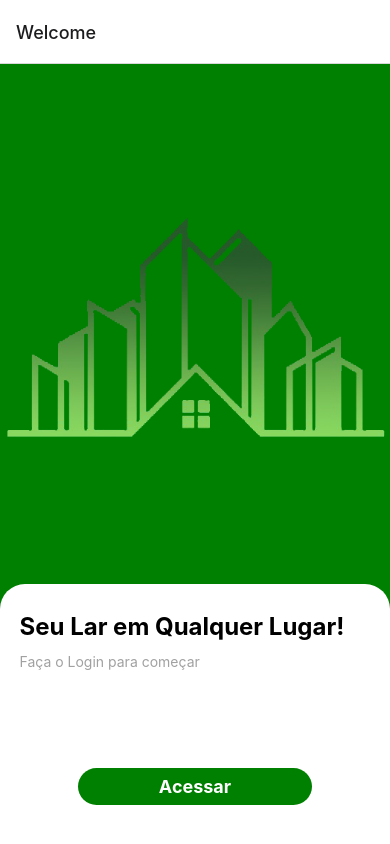
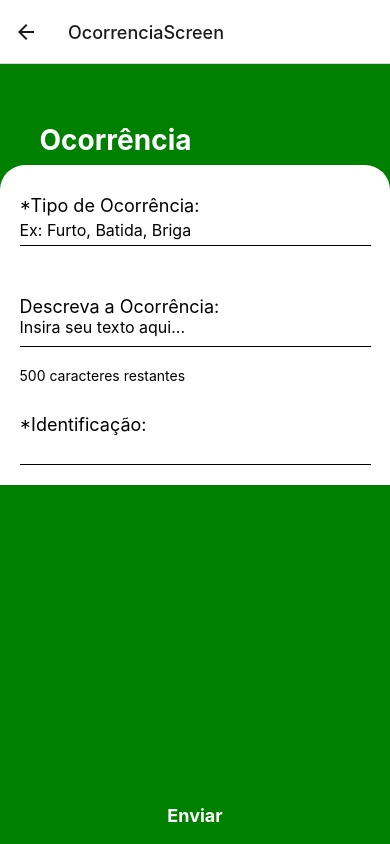
Before and after one commit to WesleyEstevam/mobile-condominium, a React Native app: screen /OcorrenciaScreen in a window 390 px wide. Built offline with nearby package versions, Linux system fonts and the light colour scheme.

Commit message:
OcorrenciaScreen Complete 100%

```diff
--- a/src/pages/Morador/Telas/OcorrenciaScreen/index.js
+++ b/src/pages/Morador/Telas/OcorrenciaScreen/index.js
@@ -0,0 +1,104 @@
+import React, { useState } from "react";
+import {
+  View,
+  Text,
+  TextInput,
+  TouchableOpacity,
+  Alert,
+  KeyboardAvoidingView,
+  ScrollView,
+  Platform,
+} from "react-native";
+import { useNavigation } from "@react-navigation/native";
+import * as Animatable from "react-native-animatable";
+import styles from "../ConvidarScreen/style";
+
+export default function OcorrenciaScreen() {
+  const navigation = useNavigation();
+  const [tipoOcorrencia, setTipoOcorrencia] = useState("");
+  const [descricaoOcorrencia, setDescricaoOcorrencia] = useState("");
+  const [identificacao, setIdentificacao] = useState("");
+
+  const [tipoOcorrenciaExampleVisible, setTipoOcorrenciaExampleVisible] =
+    useState(true);
+
+  const handleSave = () => {
+    if (!tipoOcorrencia || !descricaoOcorrencia || !identificacao) {
+      Alert.alert("Preencha todos os campos corretamente");
+      return;
+    }
+
+    console.log("Tipo de Ocorrência:", tipoOcorrencia);
+    console.log("Descrição da Ocorrência:", descricaoOcorrencia);
+    console.log("Identificação:", identificacao);
+  };
+
+  return (
+    <KeyboardAvoidingView
+      behavior={Platform.OS === "ios" ? "padding" : "height"}
+      style={styles.container}
+    >
+      <ScrollView contentContainerStyle={styles.scrollContainer}>
+        <Animatable.View
+          animation="fadeInLeft"
+          delay={600}
+          style={styles.containerHeader}
+        >
+          <Text style={styles.message}>Ocorrência</Text>
+        </Animatable.View>
+
+        <View style={styles.containerForm}>
+          <View style={styles.inputContainer}>
+            <Text style={styles.label}>*Tipo de Ocorrência:</Text>
+            <View style={styles.inputWrapper}>
+              <TextInput
+                style={styles.input}
+                value={tipoOcorrencia}
+                onChangeText={(text) => setTipoOcorrencia(text)}
+                onFocus={() => setTipoOcorrenciaExampleVisible(false)}
+                onBlur={() => setTipoOcorrenciaExampleVisible(true)}
+                placeholder={
+                  tipoOcorrenciaExampleVisible ? "Ex: Furto, Batida, Briga" : ""
+                }
+              />
+            </View>
+          </View>
+
+          <View style={[styles.inputContainer, styles.textAreaContainer]}>
+            <Text style={styles.label}>Descreva a Ocorrência:</Text>
+            <View style={[styles.inputWrapper, styles.textAreaWrapper]}>
+              <TextInput
+                style={[styles.input, styles.textArea]}
+                value={descricaoOcorrencia}
+                onChangeText={(text) => setDescricaoOcorrencia(text)}
+                multiline
+                maxLength={500}
+                placeholder="Insira seu texto aqui..."
+              />
+              <Text style={styles.characterCount}>
+                {500 - descricaoOcorrencia.length} caracteres restantes
+              </Text>
+            </View>
+          </View>
+
+          <View style={styles.inputContainer}>
+            <Text style={styles.label}>*Identificação:</Text>
+            <View style={styles.inputWrapper}>
+              <TextInput
+                style={styles.input}
+                value={identificacao}
+                onChangeText={(text) => setIdentificacao(text)}
+                onFocus={() => setTipoOcorrenciaExampleVisible(false)}
+                onBlur={() => setTipoOcorrenciaExampleVisible(true)}
+              />
+            </View>
+          </View>
+        </View>
+      </ScrollView>
+
+      <TouchableOpacity style={styles.button} onPress={handleSave}>
+        <Text style={styles.buttonText}>Enviar</Text>
+      </TouchableOpacity>
+    </KeyboardAvoidingView>
+  );
+}
--- a/src/pages/Morador/index.js
+++ b/src/pages/Morador/index.js
@@ -33,7 +33,7 @@ export default function MoradorScreen() {
 
         <TouchableOpacity
           style={styles.bottomButton}
-          onPress={() => handleNavigation("Alerta")}
+          onPress={() => handleNavigation("OcorrenciaScreen")}
         >
           <Icon name="warning" size={50} color="white" />
         </TouchableOpacity>
--- a/src/routes/index.js
+++ b/src/routes/index.js
@@ -7,8 +7,8 @@ import PainelScreen from "../pages/Profile/Telas/PainelScreen";
 import MoradorScreen from "../pages/Morador";
 import ConvidarScreen from "../pages/Morador/Telas/ConvidarScreen";
 import VisitasScreen from "../pages/Profile/Telas/VisitasScreen";
-
 import HistoricoScreen from "../pages/Morador/Telas/HistoricoScreen";
+import OcorrenciaScreen from "../pages/Morador/Telas/OcorrenciaScreen";
 
 const Stack = createNativeStackNavigator();
 
@@ -24,6 +24,7 @@ export default function Routes() {
       <Stack.Screen name="ConvidarScreen" component={ConvidarScreen} />
       <Stack.Screen name="VisitasScreen" component={VisitasScreen} />
       <Stack.Screen name="HistoricoScreen" component={HistoricoScreen} />
+      <Stack.Screen name="OcorrenciaScreen" component={OcorrenciaScreen} />
     </Stack.Navigator>
   );
 }
```
Also changed, not shown: src/pages/Morador/Telas/OcorrenciaScreen/style.jsx (+70 -0 lines).
